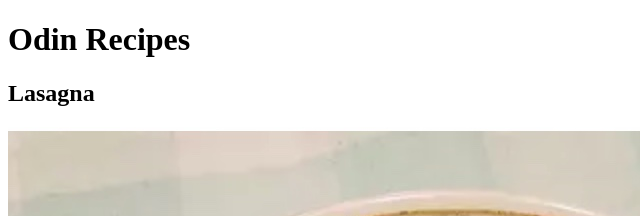
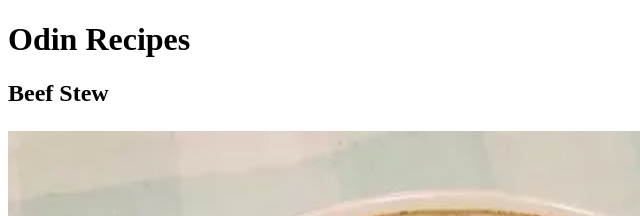
Before and after one commit to deafninja/odin-recipes, a plain HTML site: page recipes/beef-stew.html in a window 1280 px wide. Shown: the top 216 px of the page, 0-640 px from the left. Drawn offline with Linux system fonts and the light colour scheme.

Commit message:
fix type in beef stew recipe

```diff
--- a/recipes/beef-stew.html
+++ b/recipes/beef-stew.html
@@ -8,7 +8,7 @@
 	</head>
 	<body>
 		<h1>Odin Recipes</h1>
-		<h2>Lasagna</h2>
+		<h2>Beef Stew</h2>
 		<img
 			src="/recipes/assets/img/beef_stew.jpeg"
 			alt="A bowl of delicious beef stew"
```
